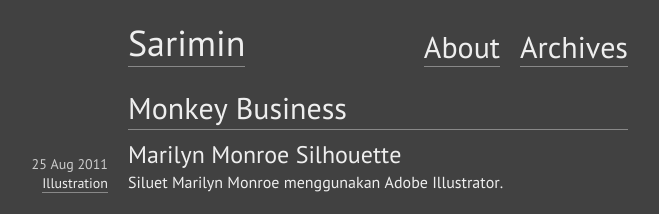
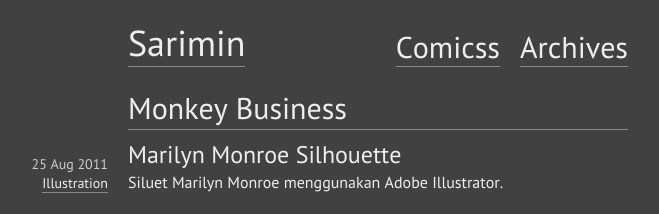
Before and after one commit to timbul/timbul.github.com, a Jekyll site: the page built from index.html, in a window 1280 px wide. Shown: the top 214 px of the page, without its empty margins (282-941 px from the left). Built offline with Jekyll 4.4.1, drawn with Linux system fonts in a browser that asks for light colours; Markdown is read by kramdown in place of the engine named in the settings; the list of posts is cut into pages by our own code.

Commit message:
tambah comicss di nav

```diff
--- a/_includes/header.html
+++ b/_includes/header.html
@@ -2,7 +2,8 @@
 <h1><a title="Heru's Personal Blog" href="/">{{site.name}}</a></h1>
 <nav>
 <ul>
-<li><a title="About me" href="/about/">About</a></li>
+<li id="comicss"><a title="Pure CSS Comic" href="/comicss/">Comicss</a></li>
+<li id="about"><a title="About me" href="/about/">About</a></li>
 <li><a title="All my posts" href="/archives/">Archives</a></li>
 </ul></nav>
 </header>
--- a/css/main.css
+++ b/css/main.css
@@ -37,6 +37,7 @@ header h1, article h2, p, .first, .gambar, .vidvim iframe, .vidyou iframe, #arch
 nav { top: 0; right: 20px; position: absolute; margin-top: 8px; }
 	nav ul { margin: 0; }
 	nav li { float: left; margin-left: 20px; }
+#comicss{display:none;}
 article h2 { margin-bottom: 10px; border-bottom: 1px solid #888; }
 .right { text-align: right; }
 /*sidebar*/
@@ -124,6 +125,8 @@ p, .first { margin-bottom: .625em; }
 @media screen and (min-width: 768px) {
 header, article, footer { width: 620px; padding-right: 100px; }
 header h1, article h2, p, .first, .gambar, .vidvim iframe, .vidyou iframe, #archives, #pagnav { margin-left: 120px; }
+#comicss{display: list-item;}
+#about{display:none;}
 #comment { margin-left: 30px; }
 nav { right: 100px; }
 .meta, q, figcaption { width: 100px; text-align: right; }
```
